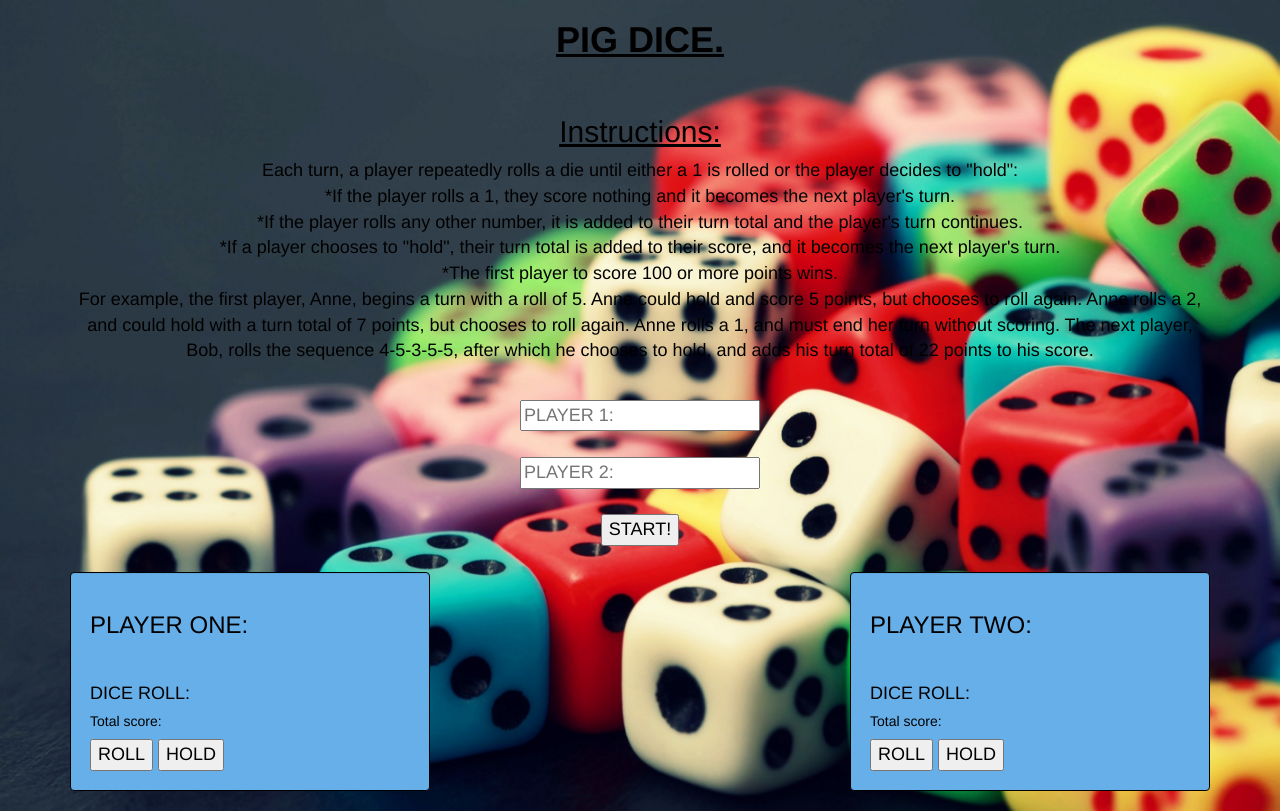
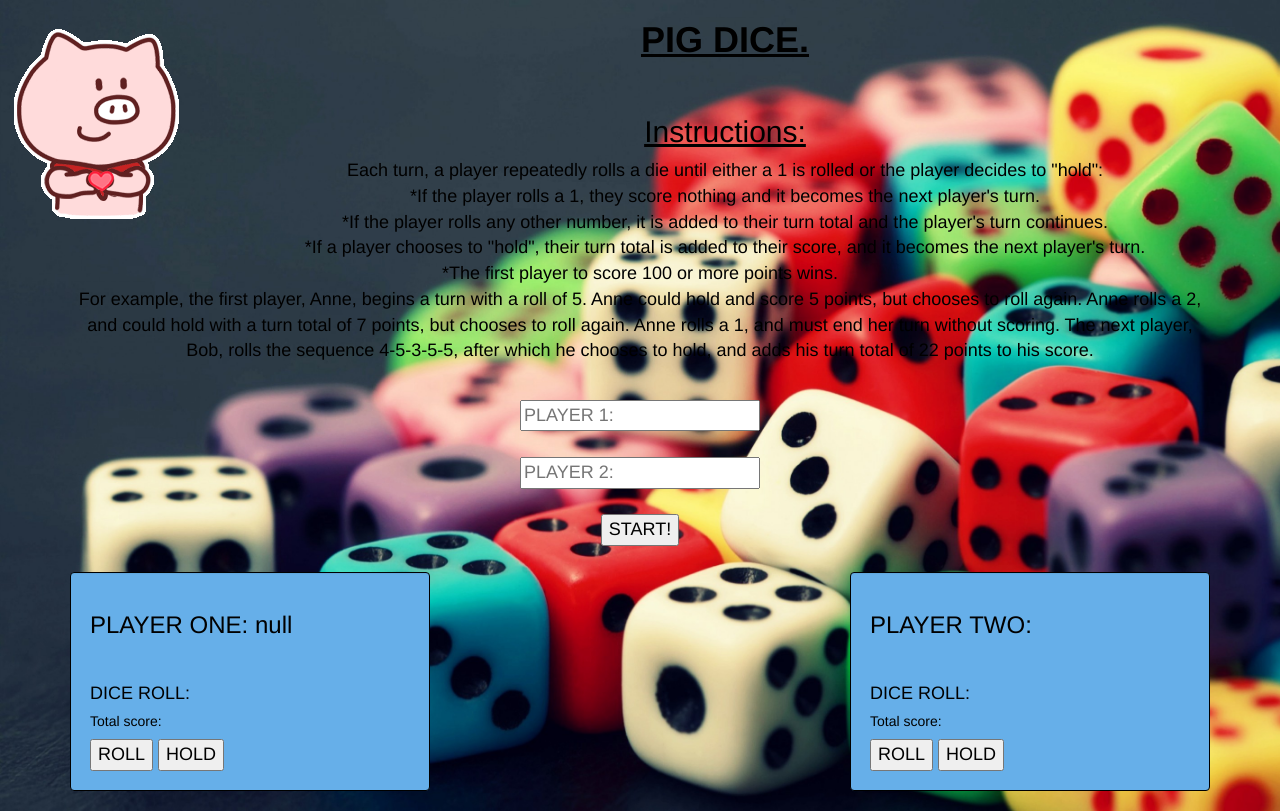
Before and after one commit to mitchnm/PIG-DICE-, a plain HTML site: page index.html in a window 1280 px wide. Both pictures are taken after a click on the button "START!". Drawn offline with Linux system fonts and the light colour scheme.

Commit message:
added functions

```diff
--- a/index.html
+++ b/index.html
@@ -13,10 +13,13 @@
 </head>
 
 <body>
+    <div style="float:left;">
+        <img src="photo3.gif" alt="pig">
+      </div>
   <div class="container">
-    <span style="text-align: center">
-    <h1><u><strong>PIG DICE.</strong></u></h1>
-    </span></br>
+      <div style="text-align:center;">
+    <h1><u><strong>PIG DICE.</strong></u></h1></br>
+    </div>
     <div style="text-align: center">
       <h2><u>Instructions:</u></h2>
       <p>Each turn, a player repeatedly rolls a die until either a 1 is rolled or the player decides to "hold":</br>
@@ -33,12 +36,12 @@
         which he chooses to hold, and adds his turn total of 22 points to his score.</p></br>
       <input type="text" placeholder="PLAYER 1:" id="playerOne"></br></br>
       <input type="text" placeholder="PLAYER 2:" id="playerTwo"></br></br>
-      <input type="button" value="START!">
+      <input type="button" value="START!" id="names">
     </div></br>
     <div class="row">
       <div class="col-md-4">
         <div class="well">
-          <h3>PLAYER ONE:</h3></br>
+          <h3 id="player1">PLAYER ONE:</h3></br>
           <span id="outputOne"><h4>DICE ROLL:</h4></span>
           <h5>Total score:</h5>
           <input type="button" value="ROLL" id="rollOne">
--- a/js/scripts.js
+++ b/js/scripts.js
@@ -10,3 +10,14 @@ $(document).ready(function () {
     $("#outputTwo").text("DICE ROLL: " + randomNO2);
   });
 });
+
+
+
+
+
+$(document).ready(function () {
+  $("#names").click(() => {
+    var nameOne = document.getElementById(playerOne);
+    $("#player1").text("PLAYER ONE: " + nameOne);
+  });
+});
```
Also changed, not shown: photo.jpeg (added), photo2.gif (added), photo3.gif (added), photo4.gif (added), photo5#.gif (added).
